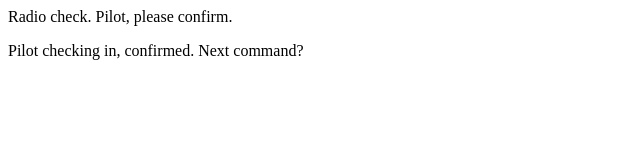
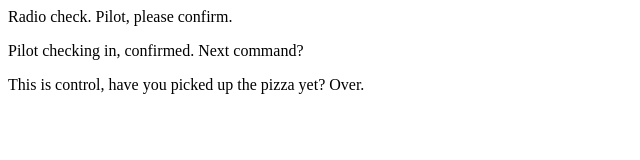
Before and after one commit to Mhart12/communication-log, a plain HTML site: page index.html in a window 1280 px wide. Shown: the whole page, without its empty margins (0-640 px from the left). Drawn offline with Linux system fonts and the light colour scheme.

Commit message:
Added third line in index.html

```diff
--- a/index.html
+++ b/index.html
@@ -2,5 +2,6 @@
 <body>
    <p>Radio check. Pilot, please confirm.</p>
    <p>Pilot checking in, confirmed. Next command?</p>
+   <p>This is control, have you picked up the pizza yet? Over.</p>
 </body>
 </html>
```
